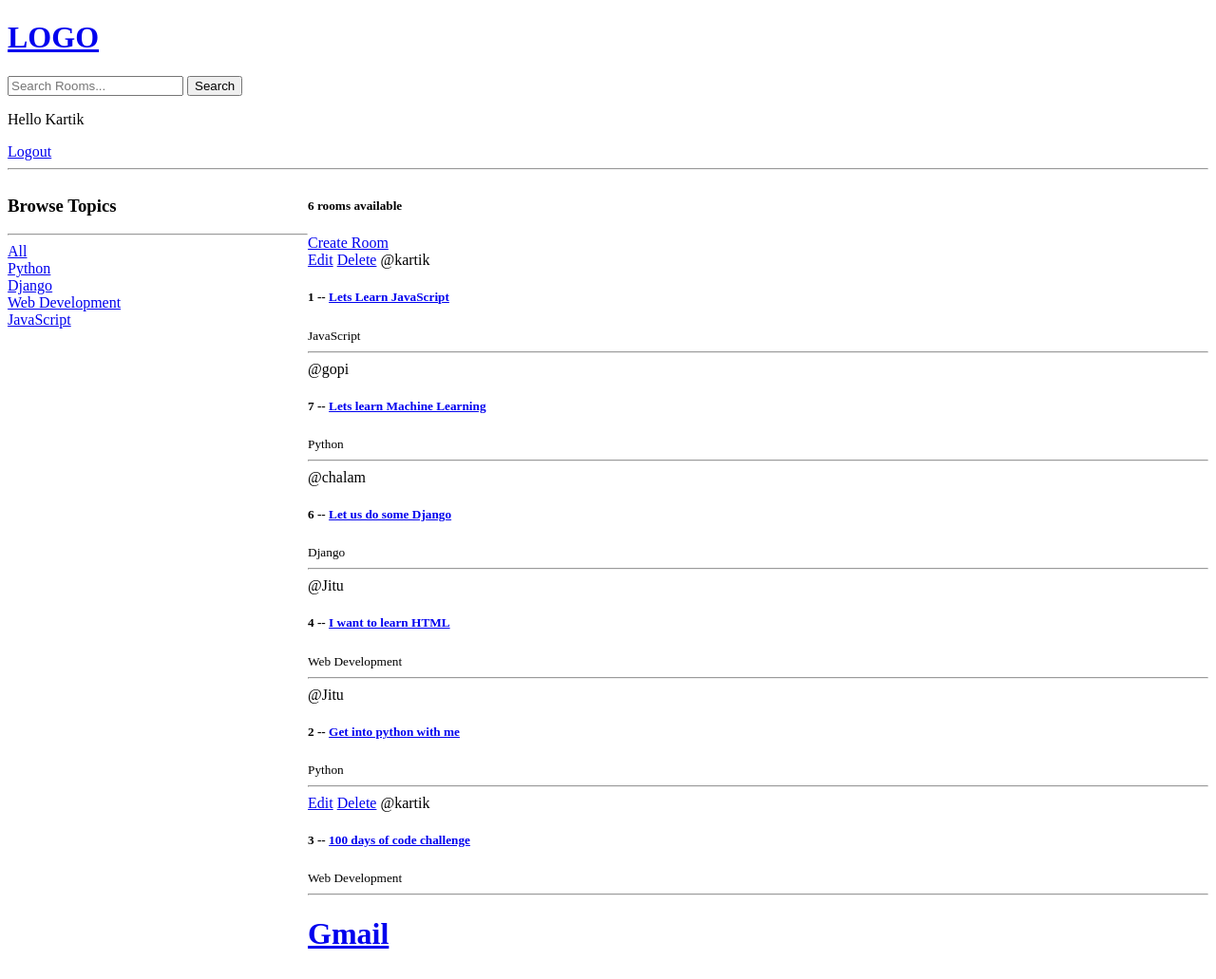
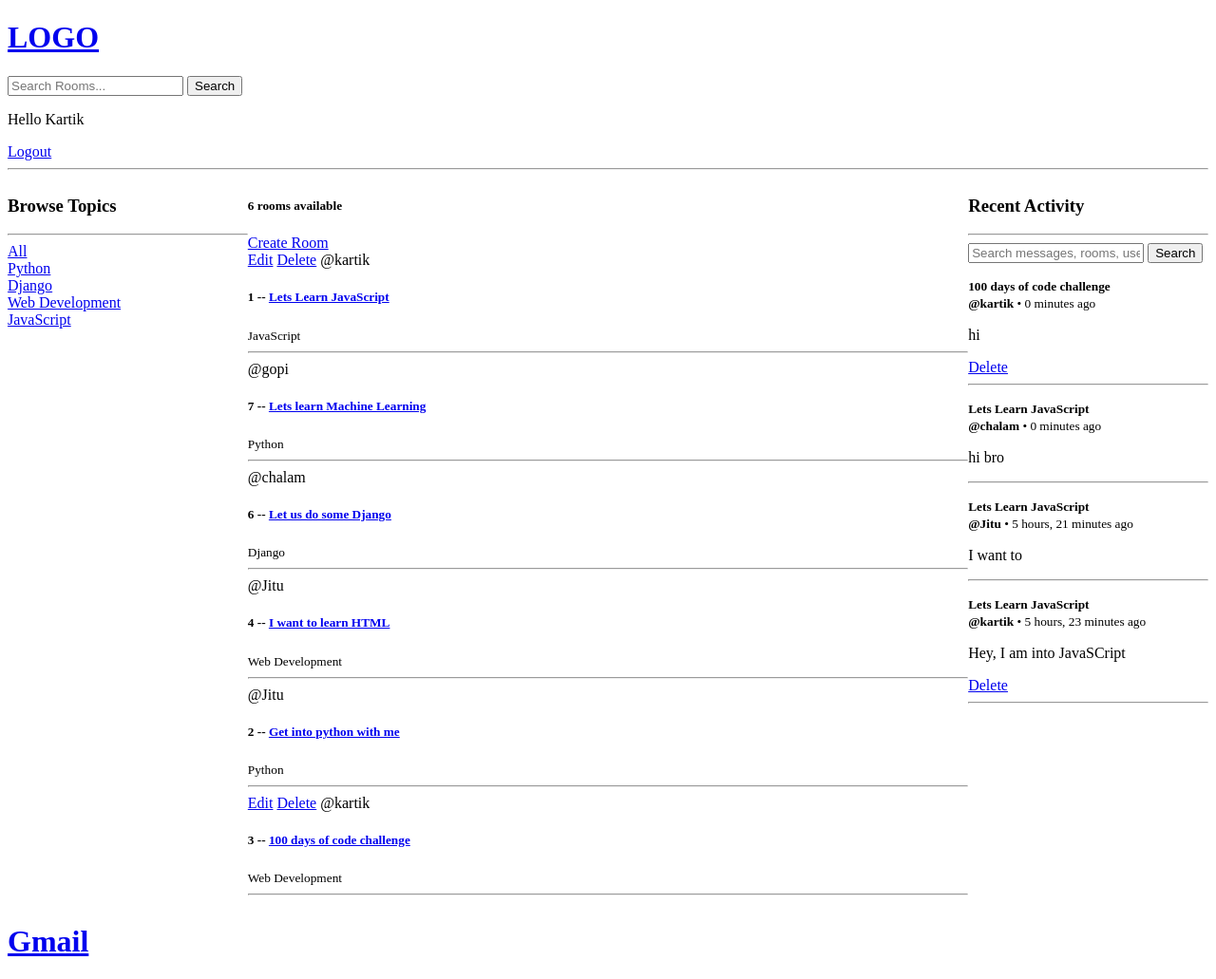
Before and after one commit to CYECHARLA/StudyBud, a Django app: page / in a window 1280 px wide. Shown: the whole page at 95% size. Run offline with Django 5.2, Linux system fonts and the light colour scheme; a user stored in the database is signed in; data comes from the database, SQL or seed files in the repository; both versions use the stored data as it was after the commit.

Commit message:
added recent activity for interaction and addede= home redirection

```diff
--- a/base/templates/base/home.html
+++ b/base/templates/base/home.html
@@ -5,7 +5,7 @@
 <style>
     .home_container{
         display: grid;
-        grid-template-columns: 1fr 3fr;
+        grid-template-columns: 1fr 3fr 1fr;
     }
 </style>
 
@@ -24,7 +24,7 @@
         {%endfor%}
     </div>
 
-    <div>
+    <div class = "room_container">
         <h5>{{room_count}} rooms available</h5>
         <a href ="{%url 'create-room' %}">Create Room</a>
 
@@ -39,11 +39,37 @@
                 <h5>{{ room.id }} -- <a href ="{%url 'room' room.id%}" >{{ room.name }}</a></h5>
                 <small>{{room.topic.name}}</small>
                 <hr>
+            </div>
             {%endfor %}
         </div>
 
     </div>
 
+    <div class = "recent_activity">
+        <h3>Recent Activity</h3>
+        <hr>
+        <form method="GET" action="{% url 'home' %}" style="margin-bottom: 15px;">
+            <input type="text" name="q_message" placeholder="Search messages, rooms, users..." value="{{ request.GET.q_message }}">
+            <button type="submit">Search</button>
+        </form>
+
+        <div>
+            {% for message in room_messages %}
+                <div style="margin-bottom: 15px;">
+                    <small><strong>{{ message.room }}</strong></small>
+                    <br>
+                    <small><strong>@{{ message.user.username }}</strong> • {{ message.created|timesince }} ago</small>
+                    <p>{{ message}}</p>
+                    {% if request.user == message.user and request.user.is_authenticated %}
+                    <a href={%url 'delete-message' message.id%}>Delete</a>
+                    {% endif %}
+                    <hr>
+                </div>
+            {% empty %}
+                <p>No recent messages found.</p>
+            {% endfor %}
+        </div>
+    </div>
 </div>
 
 {% endblock %}
--- a/base/views.py
+++ b/base/views.py
@@ -64,18 +64,51 @@ def register_page(request):
             return redirect('register')
     return render(request, 'base/login_register.html', {'form': form})
 
+from django.db.models import Q
+from .models import Room, Topic, Message
+
 def home(request):
-    q = request.GET.get('q') if request.GET.get('q') != None else ''
-    rooms = Room.objects.filter(Q(topic__name__icontains=q)
-                                | Q(name__icontains=q)
-                                | Q(description__icontains=q)
-                                | Q(host__username__icontains=q)
-                                ).distinct().order_by('-updated')
-                                # | Q(topic__name__icontains=q)
+    # Get the search query for rooms and messages separately
+    q = request.GET.get('q') if request.GET.get('q') else ''
+    q_message = request.GET.get('q_message') if request.GET.get('q_message') else ''
+
+    # Room search: Filter based on 'q' (for room search)
+    if q:
+        rooms = Room.objects.filter(
+            Q(topic__name__icontains=q) |
+            Q(name__icontains=q) |
+            Q(description__icontains=q) |
+            Q(host__username__icontains=q)
+        ).distinct().order_by('-updated')
+    else:
+        rooms = Room.objects.all().order_by('-updated')
+
+    # Message search: Filter based on 'q_message' (for room message search)
+    if q_message:
+        room_messages = Message.objects.filter(
+            Q(room__topic__name__icontains=q_message) |
+            Q(room__name__icontains=q_message) |
+            Q(body__icontains=q_message) |
+            Q(user__username__icontains=q_message)
+        ).order_by('updated', '-created')
+    else:
+        room_messages = Message.objects.filter(Q(room__topic__name__icontains=q)).order_by('-created')[:5]
+
+    # Topics and room count
     topics = Topic.objects.order_by('-views')[:5]
     room_count = rooms.count()
-    context = {'rooms': rooms, 'topics': topics, 'room_count': room_count}
+
+    # Context to pass to the template
+    context = {
+        'rooms': rooms,
+        'topics': topics,
+        'room_count': room_count,
+        'room_messages': room_messages
+    }
+
     return render(request, 'base/home.html', context)
+
+
 
 def room (request, pk):
     room = Room.objects.get(id=pk)
@@ -139,16 +172,43 @@ def delete_room(request, pk):
     return render(request, 'base/delete.html', {'obj': room})
 
 
+# @login_required(login_url='login')
+# def delete_message(request, pk):
+#     message = Message.objects.get(id=pk)
+
+#     if request.user != message.user and not request.user.is_superuser:
+#      return HttpResponse('You are not permitted to Delete the message!')
+
+#     if request.method == 'POST':
+#         room_id = message.room.id  # capture room before deletion
+#         message.delete()
+#         return redirect('room', pk=room_id)
+
+#     return render(request, 'base/delete.html', {'obj': message})
+
+# from django.shortcuts import redirect, render
+# from django.http import HttpResponse
+# from django.contrib.auth.decorators import login_required
+
 @login_required(login_url='login')
 def delete_message(request, pk):
     message = Message.objects.get(id=pk)
 
     if request.user != message.user and not request.user.is_superuser:
-     return HttpResponse('You are not permitted to Delete the message!')
+        return HttpResponse('You are not permitted to delete the message!')
 
     if request.method == 'POST':
         room_id = message.room.id  # capture room before deletion
         message.delete()
-        return redirect('room', pk=room_id)
+
+        # Check the referrer URL to decide where to redirect
+        referer = request.META.get('HTTP_REFERER')
+
+        if referer and 'room' in referer:
+            # If the user came from a specific room page, redirect to that room
+            return redirect('room', pk=room_id)
+        else:
+            # Otherwise, redirect to the home page
+            return redirect('home')
 
     return render(request, 'base/delete.html', {'obj': message})
--- a/templates/navbar.html
+++ b/templates/navbar.html
@@ -6,10 +6,16 @@
     <input type="text" name="q" placeholder="Search Rooms...">
     <input type="submit" value="Search">
 </form>
-{%if request.user.is_authenticated %}
-<p>Hello {{ request.user.username|capfirst }}</p>
-<a href="{%url 'logout'%}">Logout</a>
-{%else%}
-<a href="{%url 'login'%}">Login</a>
-{%endif%}
+{% if request.user.is_authenticated %}
+    <p>Hello {{ request.user.username|capfirst }}</p>
+    <a href="{% url 'logout' %}">Logout</a>
+    {% if request.path != '/' %}
+        | <a href="{% url 'home' %}">Home</a>
+    {% endif %}
+{% else %}
+    <a href="{% url 'login' %}">Login</a>
+    {% if request.path != '/' %}
+        | <a href="{% url 'home' %}">Home</a>
+    {% endif %}
+{% endif %}
 <hr>
```
Also changed, not shown: db.sqlite3.
